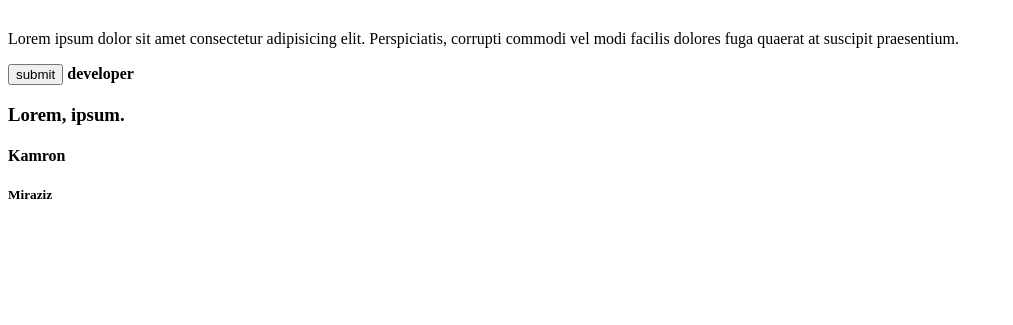
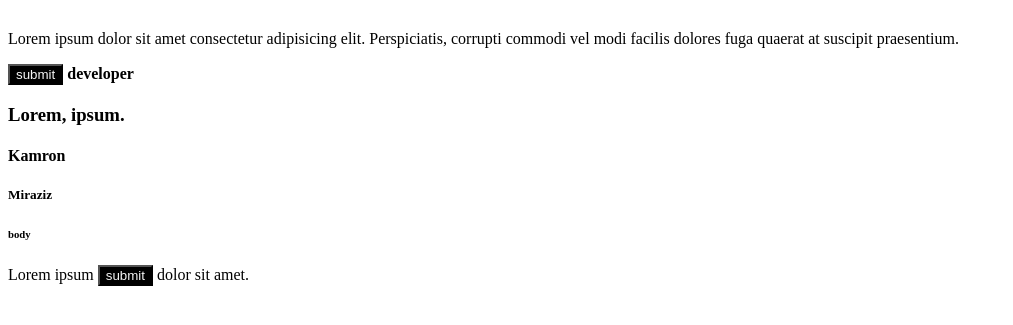
Before and after one commit to Abdumutal-devoloper/Birinchi-Github, a plain HTML site: page index.html in a window 1280 px wide. Shown: the part 95-420 px from the top of the page, without its empty margins (0-1013 px from the left). Drawn offline with Linux system fonts and the light colour scheme.

Commit message:
JS qo'shdik,Css va Html ni o'zgartirdik

```diff
--- a/index.html
+++ b/index.html
@@ -16,8 +16,8 @@
 <b>developer</b>
 <h3>Lorem, ipsum.</h3>
 <h4>Kamron</h4>
-<h5>Miraziz
-
-</h5>
+<h5>Miraziz</h5>
+<h6>body</h6>
+<p>Lorem ipsum <button type="submit">submit</button> dolor sit amet.</p>
 </body>
 </html>
--- a/style.css
+++ b/style.css
@@ -4,3 +4,7 @@ h1{
     font-family: sans-serif;
     font-size: 50px;
 }
+button{
+    background-color: black;
+    color: whitesmoke;
+}
```
Also changed, not shown: scrip.js (added).
